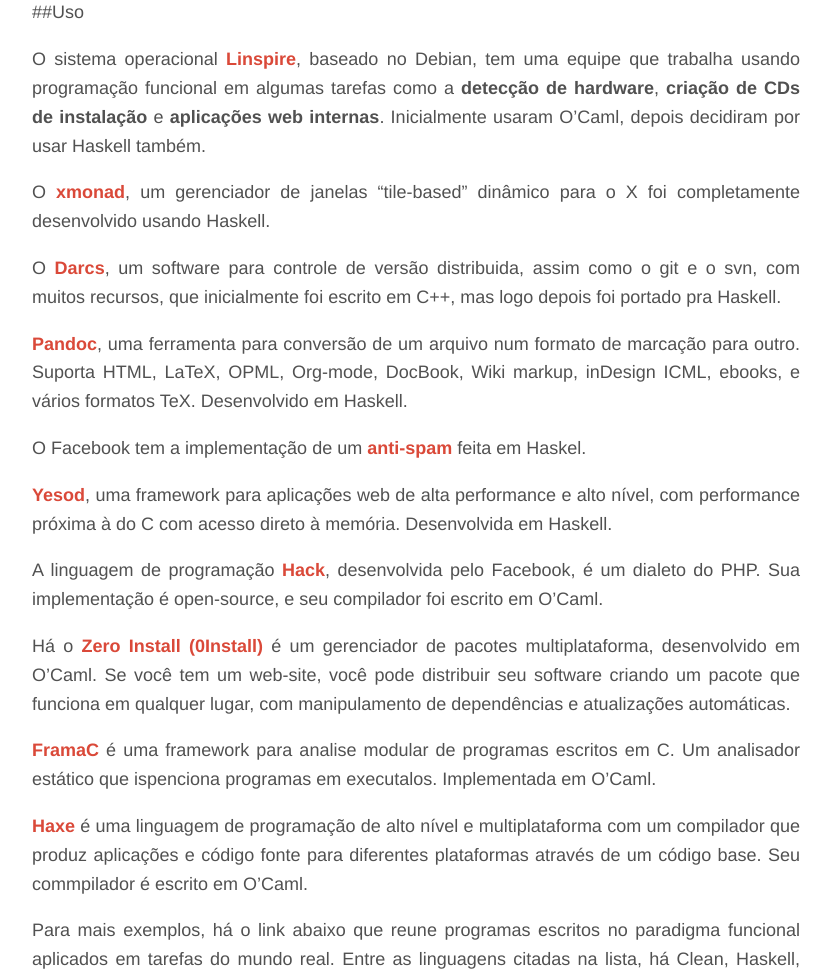
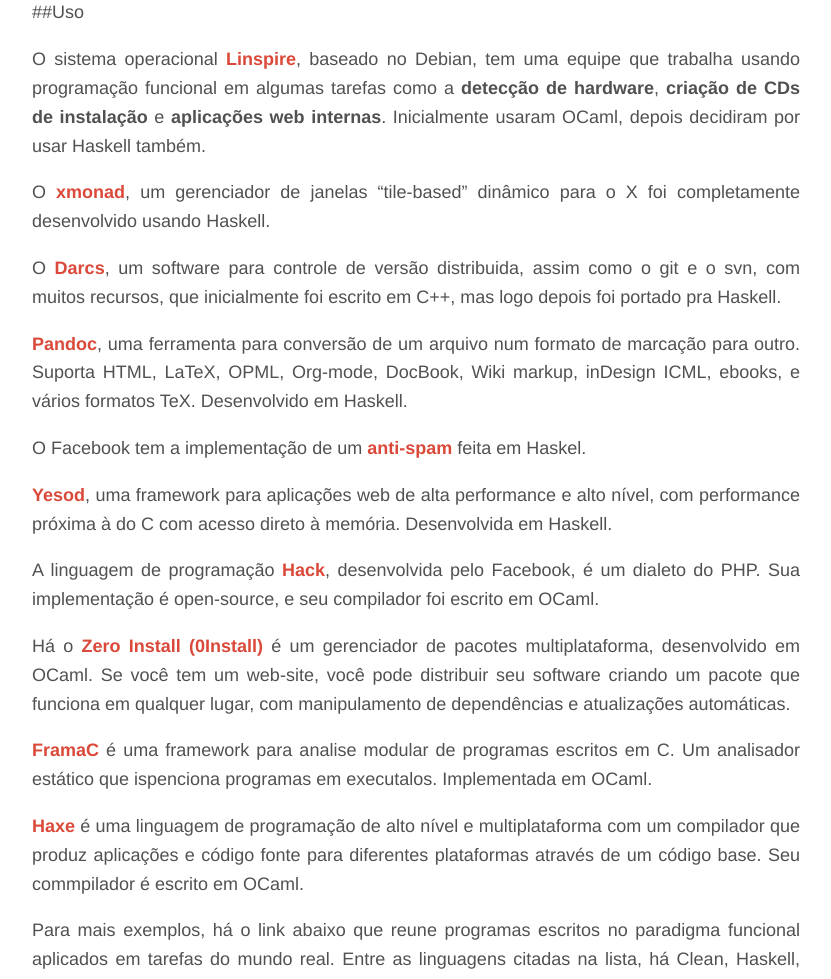
Before and after one commit to tkovs/tkovs.github.io, a Jekyll site: the page built from _posts/2016-04-04-programacao-funcional.md, in a window 1280 px wide and 1400 px high, scrolled down 8176 px. Shown: the part 153-1132 px from the top of the window, without its empty margins (224-1055 px from the left). Built offline with Jekyll 4.4.1, drawn with Linux system fonts in a browser that asks for light colours; nearby versions of some CDN libraries; comment, search, counter and statistics services are not loaded.

Commit message:
Correção do O'Caml para OCaml

```diff
--- a/_posts/2016-04-04-programacao-funcional.md
+++ b/_posts/2016-04-04-programacao-funcional.md
@@ -339,7 +339,7 @@
 
 O sistema operacional **[Linspire](http://homepages.inf.ed.ac.uk/wadler/realworld/linspire.html)**, baseado no Debian, tem uma equipe que trabalha usando programação
 funcional em algumas tarefas como a **detecção de hardware**, **criação de CDs de instalação** e
-**aplicações web internas**. Inicialmente usaram O'Caml, depois decidiram por usar Haskell também.
+**aplicações web internas**. Inicialmente usaram OCaml, depois decidiram por usar Haskell também.
 
 O **[xmonad](http://xmonad.org/)**, um gerenciador de janelas "tile-based" dinâmico para o X foi completamente desenvolvido
 usando Haskell.
@@ -358,18 +358,18 @@
 nível, com performance próxima à do C com acesso direto à memória. Desenvolvida em Haskell.
 
 A linguagem de programação **[Hack](http://hacklang.org/)**, desenvolvida pelo Facebook, é um
-dialeto do PHP. Sua implementação é open-source, e seu compilador foi escrito em O'Caml.
+dialeto do PHP. Sua implementação é open-source, e seu compilador foi escrito em OCaml.
 
 Há o [**Zero Install (0Install)**](0install.net) é um gerenciador de pacotes multiplataforma,
-desenvolvido em O'Caml. Se você tem um web-site, você pode distribuir seu software criando um pacote
+desenvolvido em OCaml. Se você tem um web-site, você pode distribuir seu software criando um pacote
 que funciona em qualquer lugar, com manipulamento de dependências e atualizações automáticas.
 
 **[FramaC](http://frama-c.com/)** é uma framework para analise modular de programas escritos em C.
-Um analisador estático que ispenciona programas em executalos. Implementada em O'Caml.
+Um analisador estático que ispenciona programas em executalos. Implementada em OCaml.
 
 **[Haxe](http://haxe.org/)** é uma linguagem de programação de alto nível e multiplataforma com um
 compilador que produz aplicações e código fonte para diferentes plataformas através de um código
-base. Seu commpilador é escrito em O'Caml.
+base. Seu commpilador é escrito em OCaml.
 
 Para mais exemplos, há o link abaixo que reune programas escritos no paradigma funcional aplicados
 em tarefas do mundo real. Entre as linguagens citadas na lista, há Clean, Haskell, Miranda, Scheme,
```
